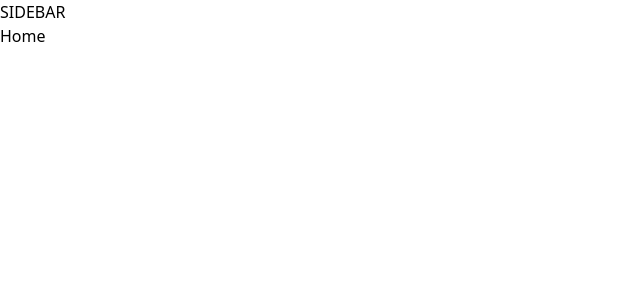
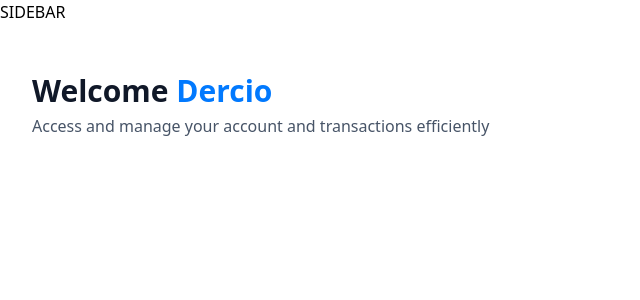
Before and after one commit to dercioanselmo/da_banking, a Next.js app: page / in a window 1280 px wide. Shown: the top 300 px of the page, without its empty margins (0-640 px from the left). Built offline with nearby package versions, Linux system fonts and the light colour scheme.

Commit message:
files refactoring

```diff
--- a/app/(root)/page.tsx
+++ b/app/(root)/page.tsx
@@ -1,8 +1,22 @@
+import HeaderBox from '@/components/ui/HeaderBox'
 import React from 'react'
 
 function Home() {
+
+  const loggedIn = {firstName: 'Dercio'};
   return (
-    <div>Home</div>
+    <section className='home'>
+      <div className='home-content'>
+        <header className='home-header'>
+          <HeaderBox
+            type="greeting"
+            title="Welcome"
+            user={loggedIn?.firstName || 'Gest'}
+            subtext="Access and manage your account and transactions efficiently"
+          />
+        </header>
+      </div>
+    </section>
   )
 }
 
--- a/app/layout.tsx
+++ b/app/layout.tsx
@@ -10,7 +10,7 @@
 })
 
 export const metadata: Metadata = {
-  title: "Horizon",
+  title: "da banking",
   description: "da_banking is a modern banking platform for everyone",
   icons: {
     icon: '/icons/logo.svg'
--- /dev/null
+++ b/components/ui/HeaderBox.tsx
@@ -0,0 +1,19 @@
+import React, { use } from 'react'
+
+function HeaderBox({type="title", title, subtext, user}: HeaderBoxProps) {
+  return (
+    <div className='header-box'>
+        <h1 className='header-box-title'>
+            {title}
+            {type === 'greeting' && (
+                <span className='text-bankGradient'>
+                    &nbsp;{user}
+                </span>
+            )}
+        </h1>
+        <p className='header-box-subtext'>{subtext}</p>
+    </div>
+  )
+}
+
+export default HeaderBox
```
